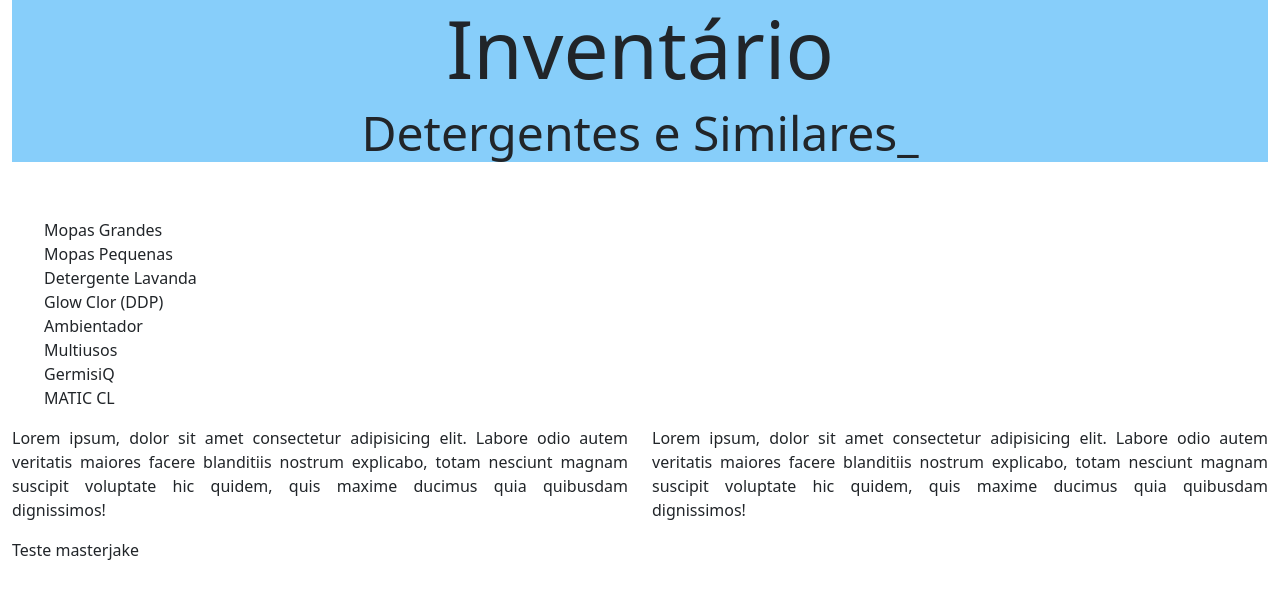
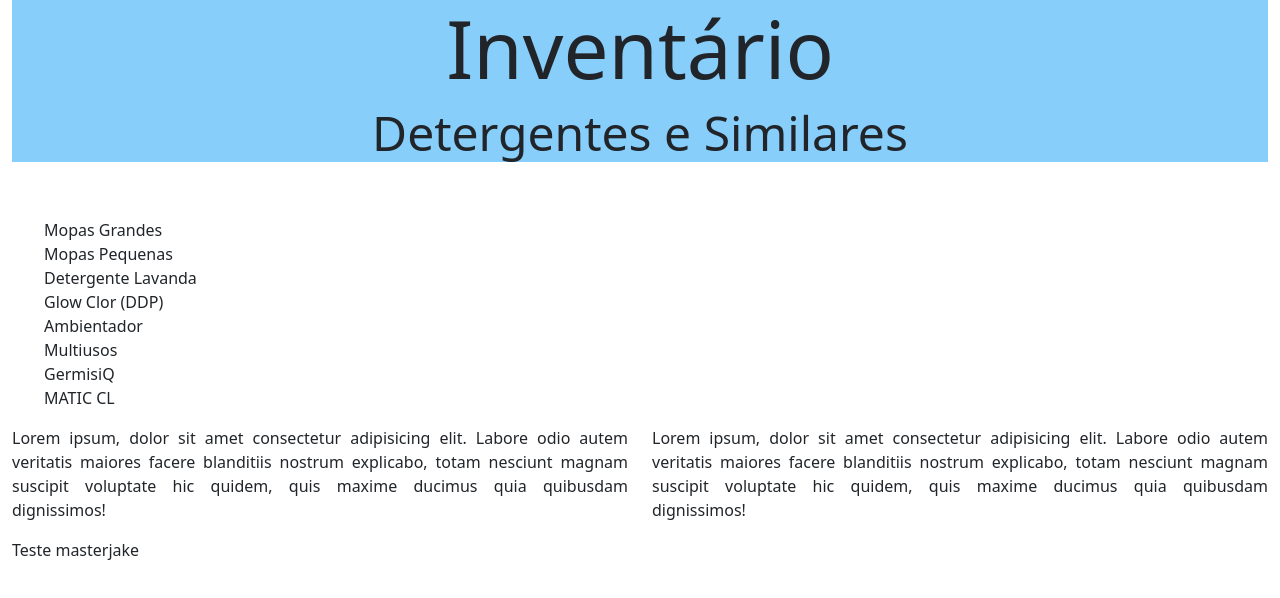
Before and after one commit to vmcpinto/inventario, a website: page index.html in a window 1280 px wide. Drawn offline with nearby package versions, Linux system fonts and the light colour scheme.

Commit message:
Update index.html

```diff
--- a/index.html
+++ b/index.html
@@ -14,7 +14,7 @@
   <div class="container-fluid">
     <header class="container-fluid">
       <h1 class="display-1 text-center">Inventário</h1>
-      <h2 class="display-5 text-center">Detergentes e Similares_</h2>
+      <h2 class="display-5 text-center">Detergentes e Similares</h2>
     </header>
 
 <br><br>
```
